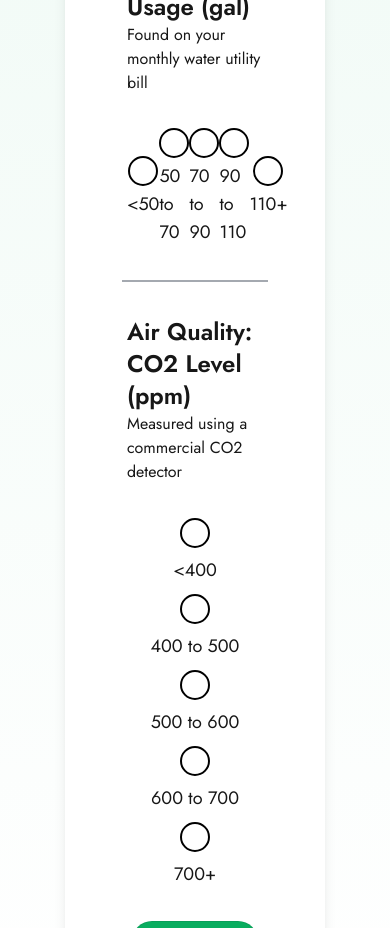
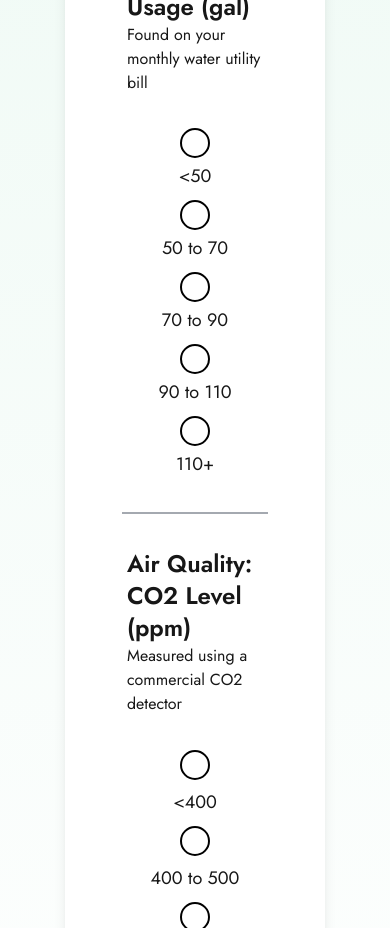
Before and after one commit to samm-47/CAPST, a Next.js app: page /calculator in a window 390 px wide. Shown: the part 1160-2088 px from the top of the page. Built offline with nearby package versions, Linux system fonts and the light colour scheme.

Commit message:
fixing calculator formatting for mobile devices

```diff
--- a/app/calculator/page.tsx
+++ b/app/calculator/page.tsx
@@ -372,13 +372,14 @@ const CalculatorPage: React.FC = () => {
                   <label className="sus-calc-title">
                       Monthly Water Usage (gal)
                   </label>
-
                   <p>
                       Found on your monthly water utility bill
                   </p>
               </div>
 
-              <div className="sus-calc-input"
+              {/* Water Usage Input Options */}
+              <div
+                  className="sus-calc-input"
                   style={{
                   display: 'flex',
                   flexDirection: isMobile ? 'column' : 'row',
@@ -386,7 +387,6 @@ const CalculatorPage: React.FC = () => {
                   gap: '10px',
                   }}
               >
-                  <div className="flex-row-centered w-full">
                   {/* Radio options */}
                   <div className="sus-calc-bubble">
                       <input type="radio" id="water1" name="water_usage" className="hoverable-bubble-div custom-radio" onChange={handleWaterUsage}/>
@@ -419,7 +419,8 @@ const CalculatorPage: React.FC = () => {
                       </label>
                   </div>
               </div>
-              </div>
+
+          {/* End of Water Usage section */}
           </div>
 
           <hr className="border-gray-600 w-3/4" style={{ opacity: 0.50, borderWidth: '1px' }} />
```
Also changed, not shown: 1 other file (tests, documents, lock files or other folders). Lines whose indentation alone changed are shown as unchanged.
